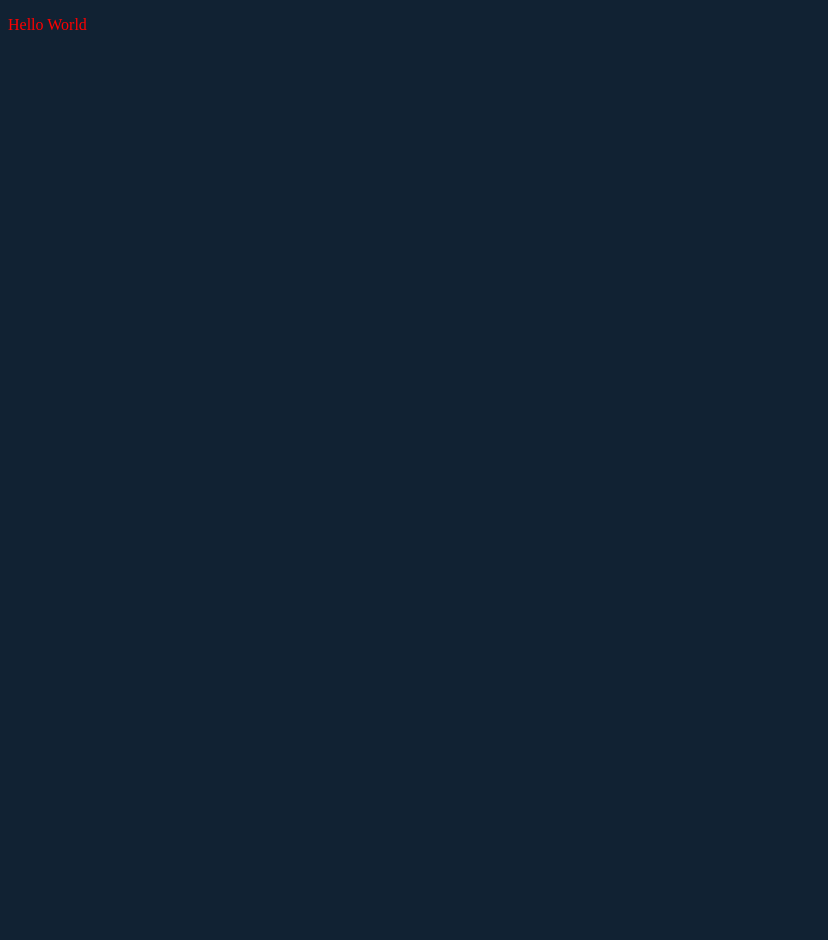
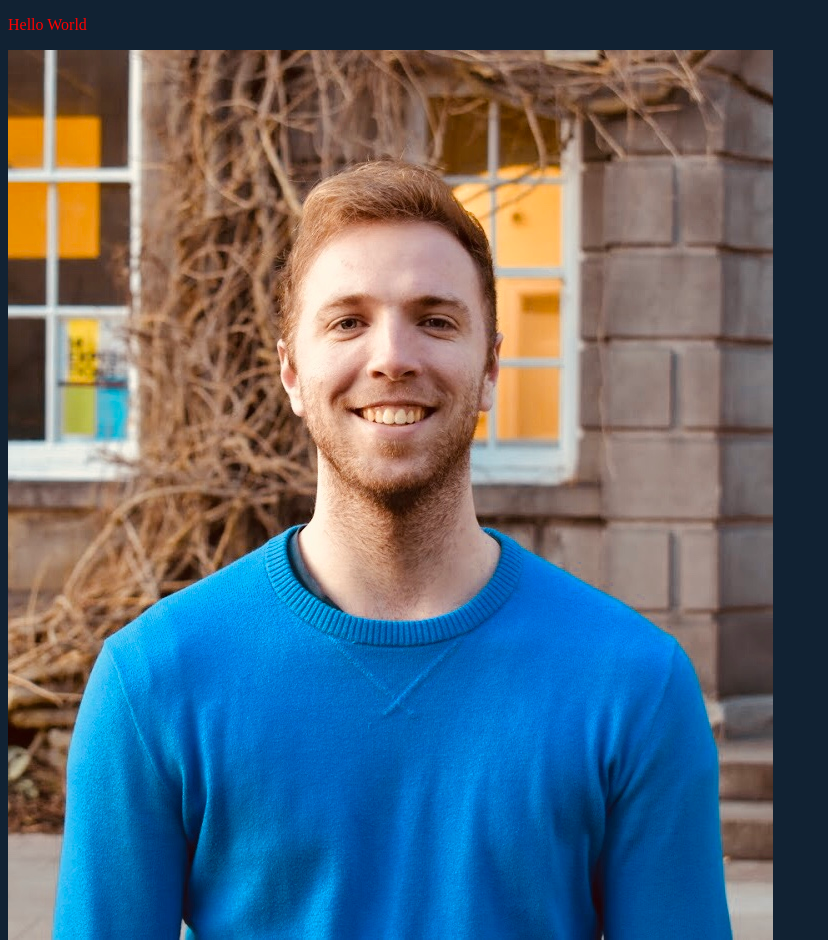
Before and after one commit to corcoreo/corcoreo.github.io, a plain HTML site: page index.html in a window 1280 px wide. Shown: the whole page, without its empty margins (0-828 px from the left). Before the commit the page ends 800 px from the top, so only its background shows below. Drawn offline with Linux system fonts and the light colour scheme.

Commit message:
add picture

```diff
--- a/index.html
+++ b/index.html
@@ -8,5 +8,7 @@
 
 <body>
 	<p>Hello World</p>
+
+	<img src="me.jpg" alt="Just a picture of me">
 </body>
 </html>
```
Also changed, not shown: me.jpg (added).
